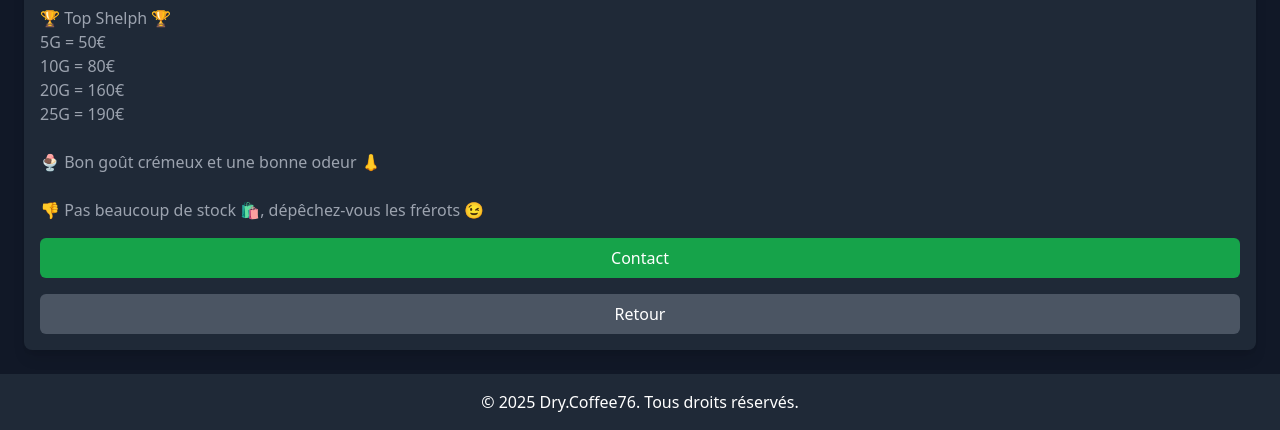
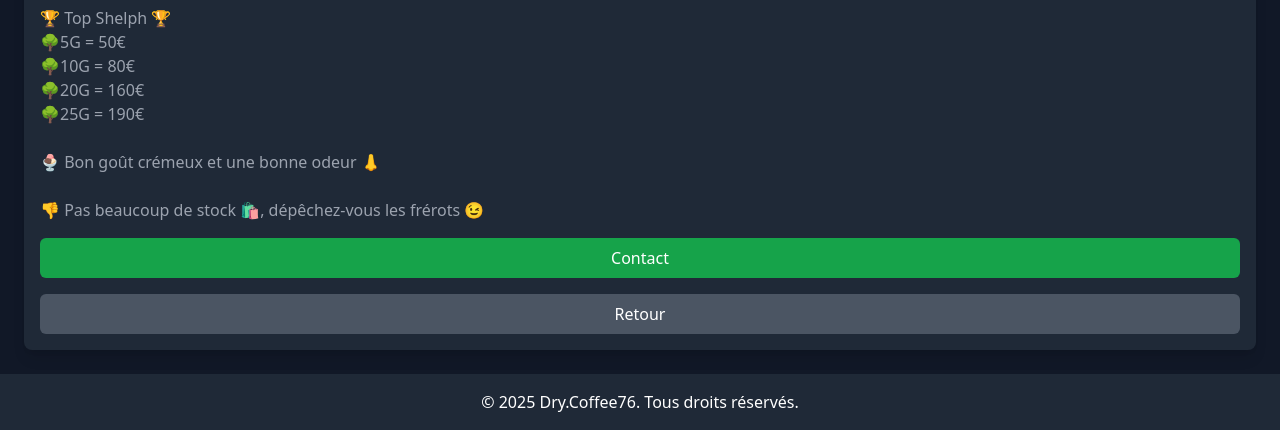
Before and after one commit to Dry76-coffee/mini-appDry76, a plain HTML site: page index.html in a window 1280 px wide. Both pictures are taken after a click on the picture 639 px from the left and 300 px from the top of the page. Shown: the part 398-828 px from the top of the page. Drawn offline with nearby package versions, Linux system fonts and the light colour scheme.

Commit message:
Update index.html

```diff
--- a/index.html
+++ b/index.html
@@ -61,13 +61,13 @@
     <!-- Section de description pour Moon Velvet (cachée par défaut) -->
     <section id="description-moon" class="hidden bg-gray-800 rounded-lg p-4 shadow-lg">
       <h2 class="text-xl font-semibold mt-4">🌳 Moon Velvet 🌳</h2>
-      <video class="w-full h-48 object-cover rounded-md" src="moon.mp4" poster="moon.jpg" alt="Moon Velvet" controls></video>
+      <video class="w-full h-48 object-cover rounded-md" src="moon.mp4" poster="moon.JPG" alt="Moon Velvet" controls></video>
       <p class="text-gray-400 mt-2">
         🏆 Top Shelph 🏆<br>
-        5G = 50€<br>
-        10G = 80€<br>
-        20G = 160€<br>
-        25G = 190€<br>
+        🌳5G = 50€<br>
+        🌳10G = 80€<br>
+        🌳20G = 160€<br>
+        🌳25G = 190€<br>
         <br>
         🍨 Bon goût crémeux et une bonne odeur 👃<br>
         <br>
```
